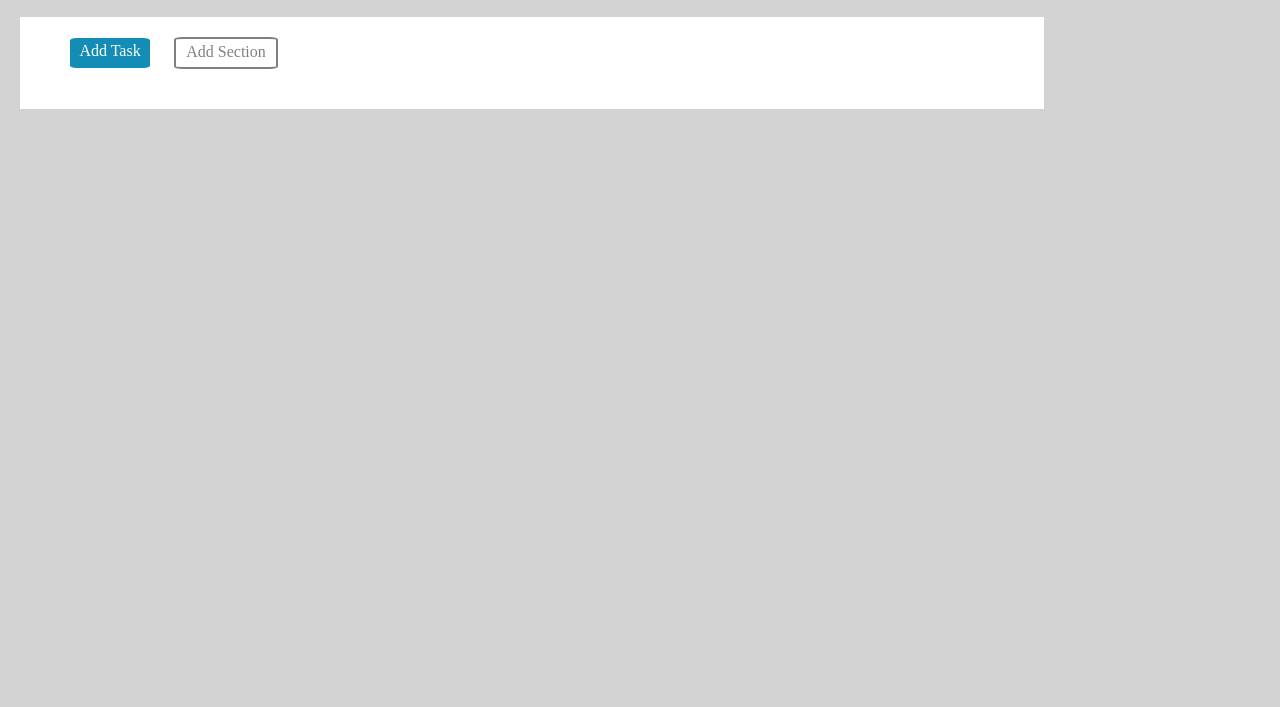
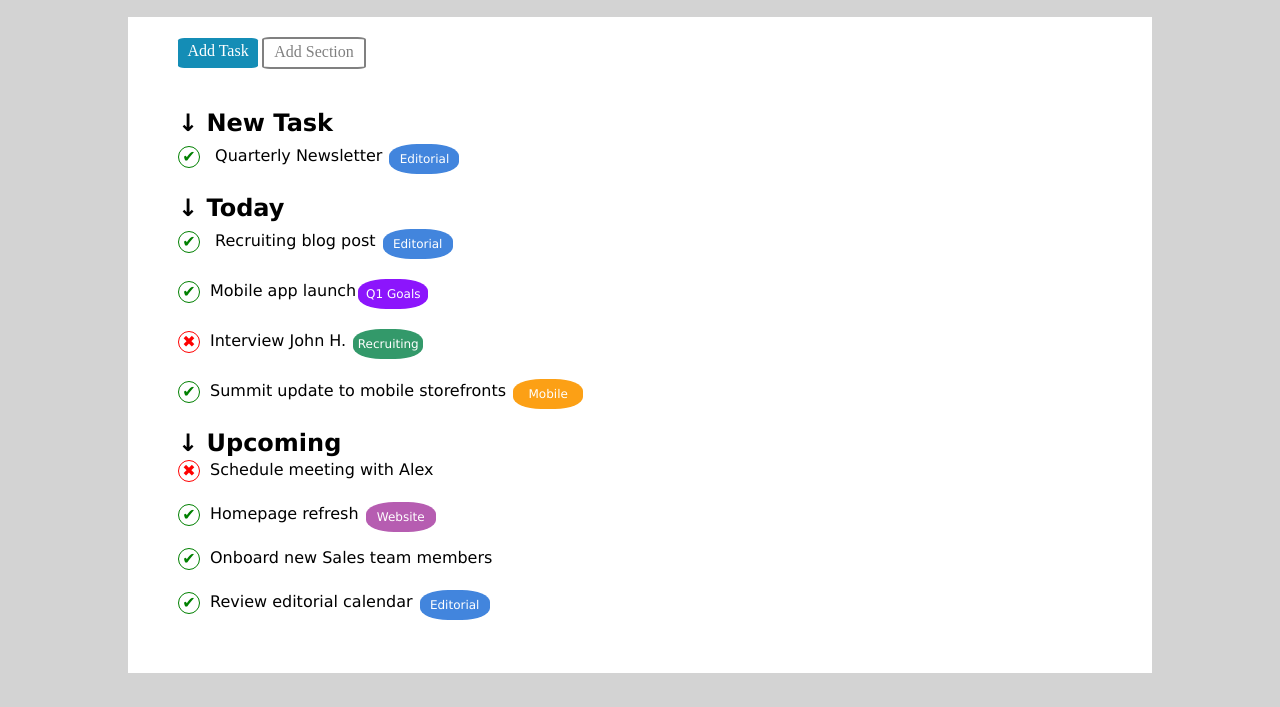
Before and after one commit to GheorgheMadan/html-css-toboolist, a plain HTML site: page index.html in a window 1280 px wide. Shown: the part 93-800 px from the top of the page. Drawn offline with Linux system fonts and the light colour scheme.

Commit message:
fine esercizio

```diff
--- a/css/style.css
+++ b/css/style.css
@@ -16,6 +16,7 @@ header img {
     padding: 20px;
 }
 header span {
+    padding-top: 10px;
     font-size: 50px;
     font-family: 'Franklin Gothic Medium', 'Arial Narrow', Arial, sans-serif;
 
@@ -26,11 +27,16 @@ main {
     background-color: white;
     margin: 0 auto;
     width: 80%;
-    margin: 20px 20px 20px 20px;
+    padding-bottom: 1%;
+
 }
 #section {
+    margin-top: 20px;
+}
+.contenitore {
+    margin-top: 20px;
     margin-left: 50px;
-    margin-top: 20px;
+
 }
 #controller1 {
     color: white;
@@ -42,9 +48,8 @@ main {
     text-align: center;
     vertical-align: middle;
     line-height: 25px;
-    margin-right: 20px;
     margin-top: 20px;
-    margin-bottom: 40px;
+    margin-bottom: 20px;
 }
 #controller2 {
     color: grey;
@@ -57,6 +62,120 @@ main {
     vertical-align: middle;
     line-height: 25px;
     margin-top: 20px;
+    margin-bottom: 20px;
+}
+/* inizio seconda section */
+h2 {
+    margin-bottom: -13px;
+}
+#section2 {
     margin-bottom: 40px;
+    font-family: 'Lucida Sans', 'Lucida Sans Regular', 'Lucida Grande', 'Lucida Sans Unicode', Geneva, Verdana, sans-serif;
+}
+.pulsanti {
+    font-family: 'Lucida Sans', 'Lucida Sans Regular', 'Lucida Grande', 'Lucida Sans Unicode', Geneva, Verdana, sans-serif;
+    margin-left: 2px;
+    margin-top: 4px;
+    font-size: 12px;
+    color: white;
+
+
 
 }
+#blu1 {
+    background-color: rgb(66, 133, 221);
+    border-radius: 40%;
+    height: 30px;
+    width: 70px;
+    display: inline-block;
+    text-align: center;
+    vertical-align: middle;
+    line-height: 30px;
+}
+#blu2 {
+    background-color: rgb(66, 133, 221);
+    border-radius: 40%;
+    height: 30px;
+    width: 70px;
+    display: inline-block;
+    text-align: center;
+    vertical-align: middle;
+    line-height: 30px;
+}
+#blu3 {
+    background-color: rgb(66, 133, 221);
+    border-radius: 40%;
+    height: 30px;
+    width: 70px;
+    display: inline-block;
+    text-align: center;
+    vertical-align: middle;
+    line-height: 30px;
+}
+#viola {
+    background-color: rgb(140, 21, 252);
+    border-radius: 40%;
+    height: 30px;
+    width: 70px;
+    display: inline-block;
+    text-align: center;
+    vertical-align: middle;
+    line-height: 30px;
+}
+#verdescuro {
+    background-color: rgb(51, 153, 106);
+    border-radius: 40%;
+    height: 30px;
+    width: 70px;
+    display: inline-block;
+    text-align: center;
+    vertical-align: middle;
+    line-height: 30px;
+}
+#arancione {
+    background-color: rgb(252, 160, 21);
+    border-radius: 40%;
+    height: 30px;
+    width: 70px;
+    display: inline-block;
+    text-align: center;
+    vertical-align: middle;
+    line-height: 30px;
+}
+#rosa {
+    background-color: rgb(182, 93, 177);
+    border-radius: 40%;
+    height: 30px;
+    width: 70px;
+    display: inline-block;
+    text-align: center;
+    vertical-align: middle;
+    line-height: 30px;
+}
+
+.cerchioverde {
+    color: green;
+    background-color: white;
+    border-radius: 50%;
+    border: 1px solid  green;
+    height: 20px;
+    width: 20px;
+    display: inline-block;
+    text-align: center;
+    vertical-align: middle;
+    line-height: 20px;
+    margin-right: 10px;
+}
+.cerchiorosso {
+    color: red;
+    background-color: white;
+    border-radius: 50%;
+    border: 1px solid  red;
+    height: 20px;
+    width: 20px;
+    display: inline-block;
+    text-align: center;
+    vertical-align: middle;
+    line-height: 20px;
+    margin-right: 10px;
+}
--- a/index.html
+++ b/index.html
@@ -12,14 +12,29 @@
             <img src="./img/Logo.png" alt="Logo">
             <span><strong>Toboolist</strong></span>
      </header>
-     <!-- contenuto principale -->
+     <!-- creazione dei 2 controller -->
      <main>
-     <div id="sfondo" >
-        <section id="section">
-            <span id="controller1">Add Task</span>
-            <span id="controller2">Add Section</span>
-        </section>
-     </div>
+        <div class="contenitore">
+            <section id="section">
+                <span id="controller1">Add Task</span>
+                <span id="controller2">Add Section</span>
+            </section>
+        <!--contenuto principale  -->
+            <section id="section2">
+                <h2>&darr; New Task</h2>
+                <p><span class="cerchioverde">&#x2714;</span> Quarterly Newsletter <span class="pulsanti" id="blu1">Editorial</span></p>
+                <h2>&darr; Today</h2>
+                <P><span class="cerchioverde">&#x2714;</span> Recruiting blog post <span class="pulsanti" id="blu2">Editorial</span></P>
+                <p><span class="cerchioverde">&#x2714;</span>Mobile app launch<span class="pulsanti" id="viola">Q1 Goals</span></p>
+                <p><span class="cerchiorosso">&#x2716;</span>Interview John H. <span class="pulsanti" id="verdescuro">Recruiting</span></p>
+                <p><span class="cerchioverde">&#x2714;</span>Summit update to mobile storefronts <span class="pulsanti" id="arancione">Mobile</span></p>
+                <h2>&darr; Upcoming</h2>
+                <p><span class="cerchiorosso">&#x2716;</span>Schedule meeting with Alex</p>
+                <p><span class="cerchioverde">&#x2714;</span>Homepage refresh <span class="pulsanti" id="rosa">Website</span></p>
+                <p><span class="cerchioverde">&#x2714;</span>Onboard new Sales team members <span class="pulsanti" id="verde">Sales</span>
+                <p><span class="cerchioverde">&#x2714;</span>Review editorial calendar <span class="pulsanti" id="blu3">Editorial</span>
+            </section>
+        </div>
     </main>
 </body>
 </html>
```
